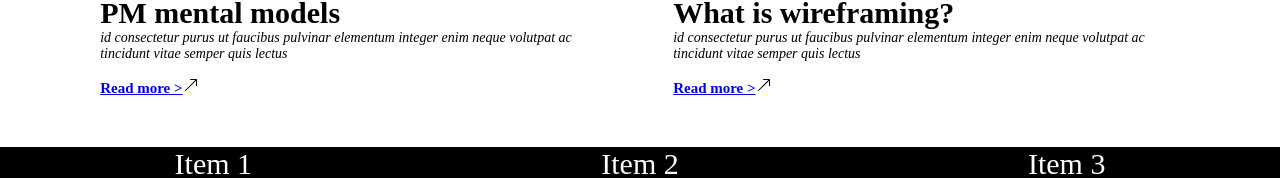
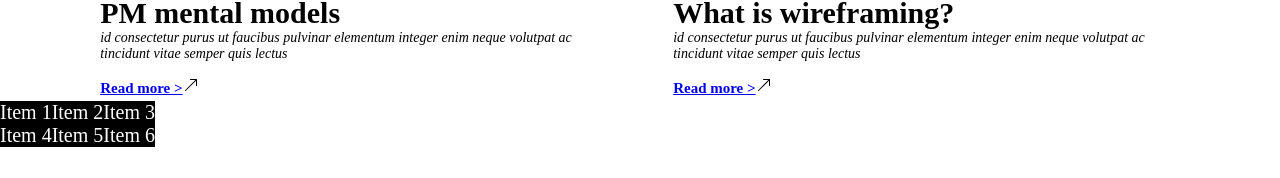
Before and after one commit to grand-rick/blog-template, an Angular app: page / in a window 1280 px wide. Shown: the part 1674-1852 px from the top of the page. After the commit the page ends 1821 px from the top, so only its background shows below. Built offline with nearby package versions, Linux system fonts and the light colour scheme.

Commit message:
[styles]: Update footer styles

```diff
--- a/src/app/components/footer/footer.component.css
+++ b/src/app/components/footer/footer.component.css
@@ -2,7 +2,9 @@ footer {
     display: grid;
     place-items: center;
     grid-template-columns: repeat(3, 1fr);
-    font-size: 3rem;
+    font-size: 2rem;
     background-color: #000;
     color: #fff;
+    position: absolute;
+    bottom: 0;
 }
--- a/src/app/components/footer/footer.component.html
+++ b/src/app/components/footer/footer.component.html
@@ -8,4 +8,13 @@
     <div>
         Item 3
     </div>
+    <div>
+        Item 4
+    </div>
+    <div>
+        Item 5
+    </div>
+    <div>
+        Item 6
+    </div>
 </footer>
--- a/src/styles.css
+++ b/src/styles.css
@@ -10,6 +10,10 @@
     margin: 0;
     padding: 0;
     box-sizing: border-box;
+}
+
+body {
+    position: relative;
 }
 
 /* UTILITIES */
```
